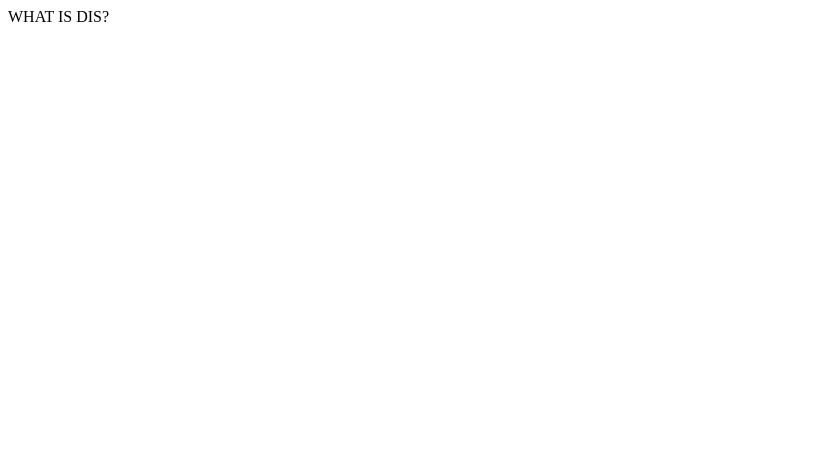
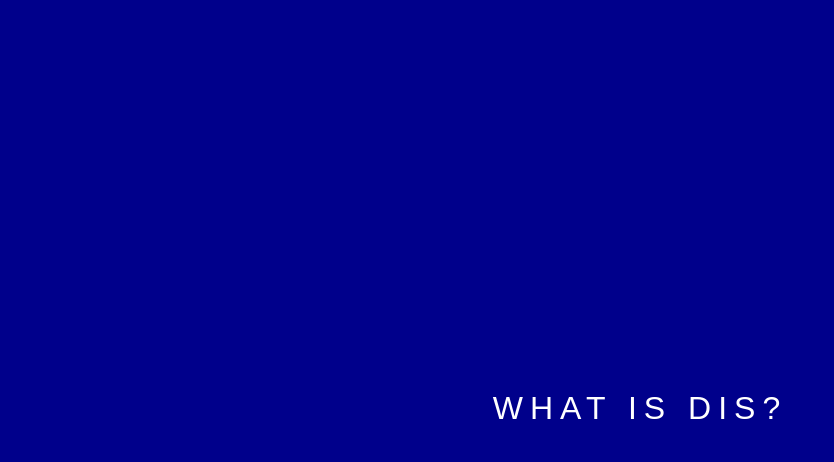
Before and after one commit to davidbstein/whatisdis, a plain HTML site: page index.html in a window 1280 px wide. Shown: the whole page, without its empty margins (0-834 px from the left). Drawn offline with Linux system fonts and the light colour scheme.

Commit message:
Update index.html

```diff
--- a/index.html
+++ b/index.html
@@ -1,5 +1,20 @@
 <html>
 <style>
+  body {
+    background: darkblue;
+    color: white;
+    font-size: 32px;
+    font-family: sans-serif;
+    font-weight: 100;
+    letter-spacing: 7px;
+  }
+
+  div#outer {
+      display: flex;
+      justify-content: space-around;
+      align-items: center;
+      height: 100vh;
+  }
 </style>
 <div id="outer">
 <div id="inner">
```
